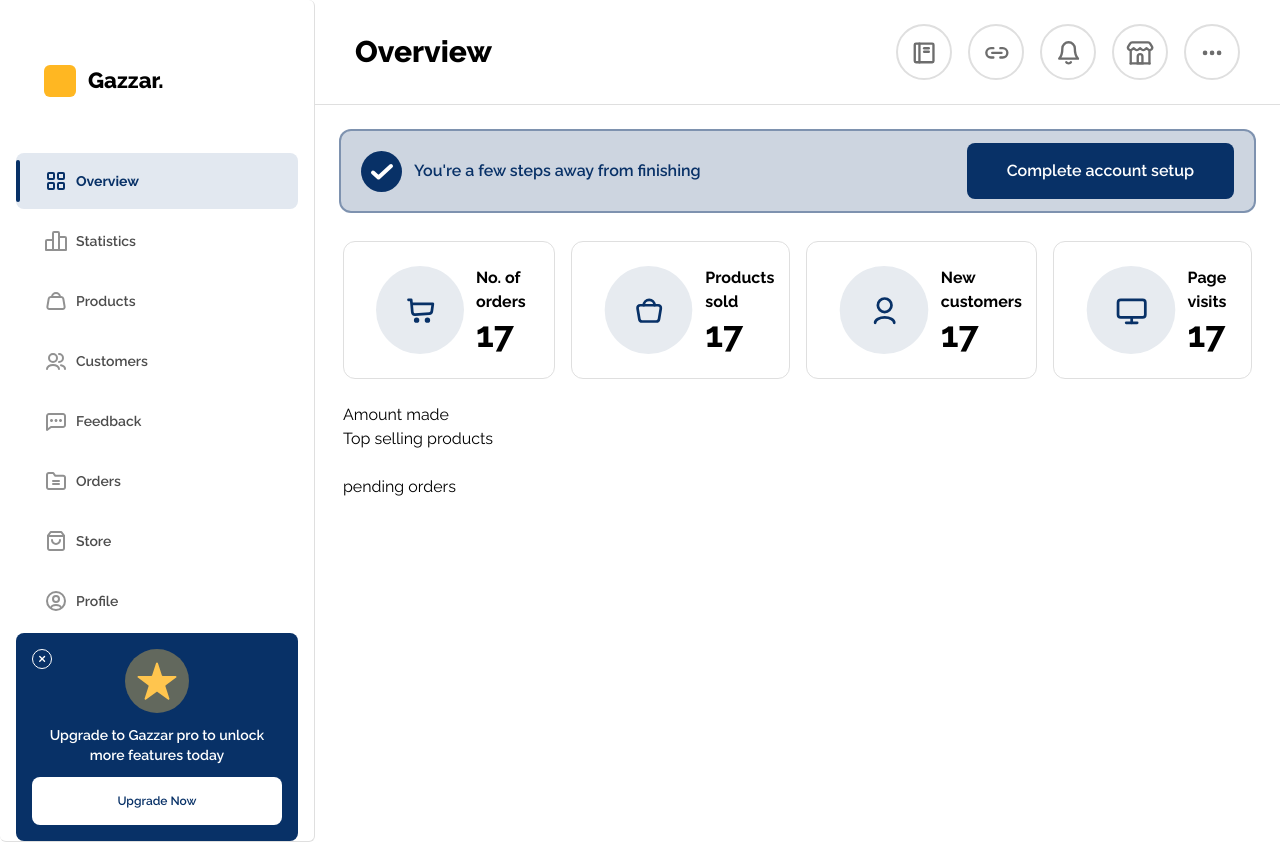
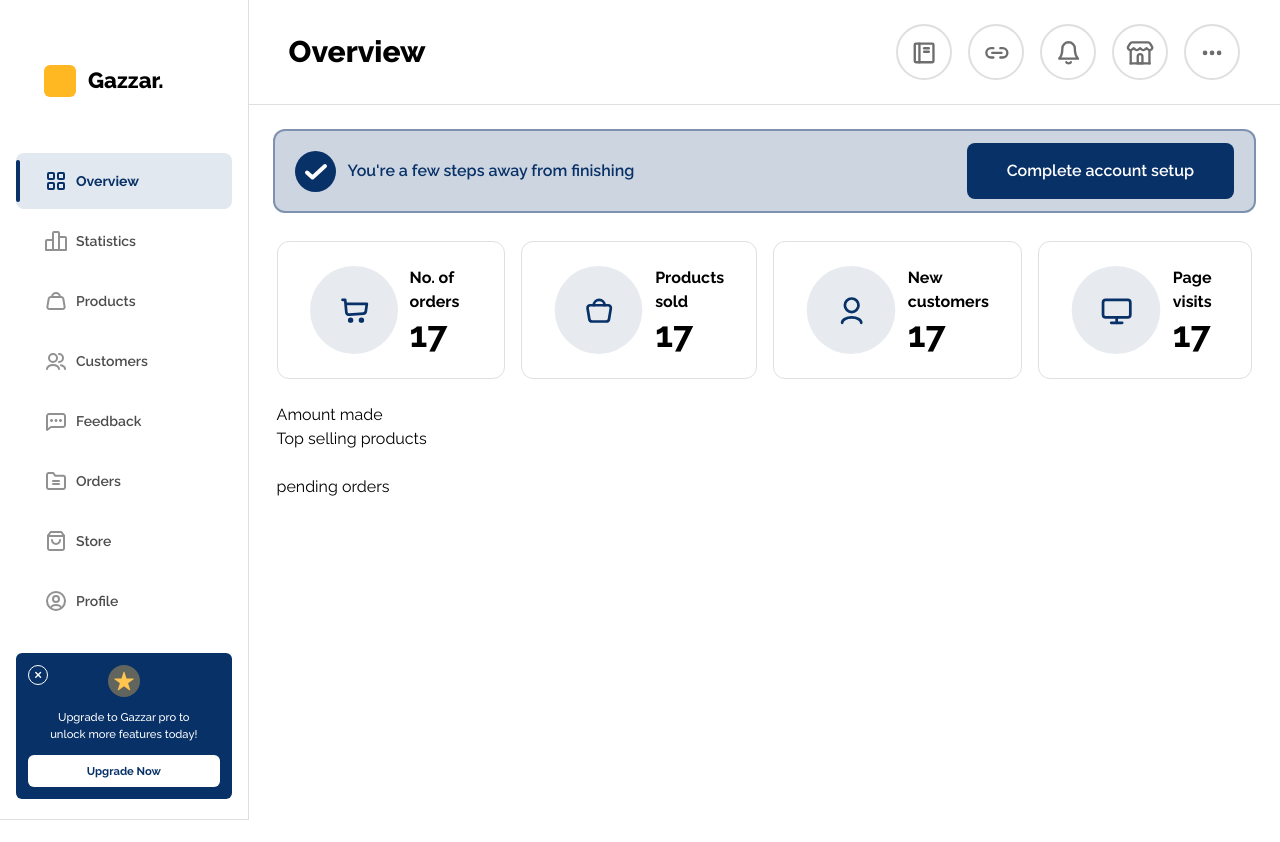
Before and after one commit to Fullstack-Roadmap/Gazzar-Frontend, a React (Vite) app: page /dashboard in a window 1280 px wide. After the commit the page ends 820 px from the top, so only its background shows below. Built offline with nearby package versions, Linux system fonts and the light colour scheme.

Commit message:
Added call to action to dashboard navigation

```diff
--- a/src/routes/Dashboard.jsx
+++ b/src/routes/Dashboard.jsx
@@ -52,7 +52,7 @@ const Dashboard = () => {
         />
       )}
       <section
-        className={`lg:-translate-x-0 h-full bg-white border-r-[1px] border-b-[1px] rounded-md border-gray z-20 transition-all delay-300 duration-[400ms] ease-in-out ${
+        className={`w-[22%] lg:-translate-x-0 h-full bg-white border-r-[1px] border-b-[1px] border-gray z-20 transition-all delay-300 duration-[400ms] ease-in-out ${
           menuOpen ? "" : "sm:-translate-x-full md:-translate-x-full"
         }`}
       >
@@ -91,13 +91,17 @@ const Dashboard = () => {
             </li>
           ))}
           {!registrationComplete && (
-            <div className="bg-blue flex flex-col gap-3 p-4 rounded-lg">
-              <img src={ex} alt="remove" className="absolute" />
-              <img src={star} alt="gold star" className="h-16"/>
-              <p className="font-semibold text-white text-center text-sm">
-                Upgrade to Gazzar pro to unlock more features today
+            <div className="bg-blue flex flex-col gap-3 p-3 my-5 rounded-md items-center">
+              <button className="absolute left-7">
+                <img src={ex} alt="remove" className="h-5" />
+              </button>
+              <img src={star} alt="gold star" className="h-8" />
+              <p className="font-medium text-white flex text-center text-[0.7rem] w-4/5">
+                Upgrade to Gazzar pro to unlock more features today!
               </p>
-              <button className="text-blue text-xs font-semibold flex justify-center bg-white py-4 px-8 rounded-lg">Upgrade Now</button>
+              <button className="text-blue text-[0.7rem] font-bold flex justify-center bg-white py-2 rounded-md w-full">
+                Upgrade Now
+              </button>
             </div>
           )}
         </ul>
```
